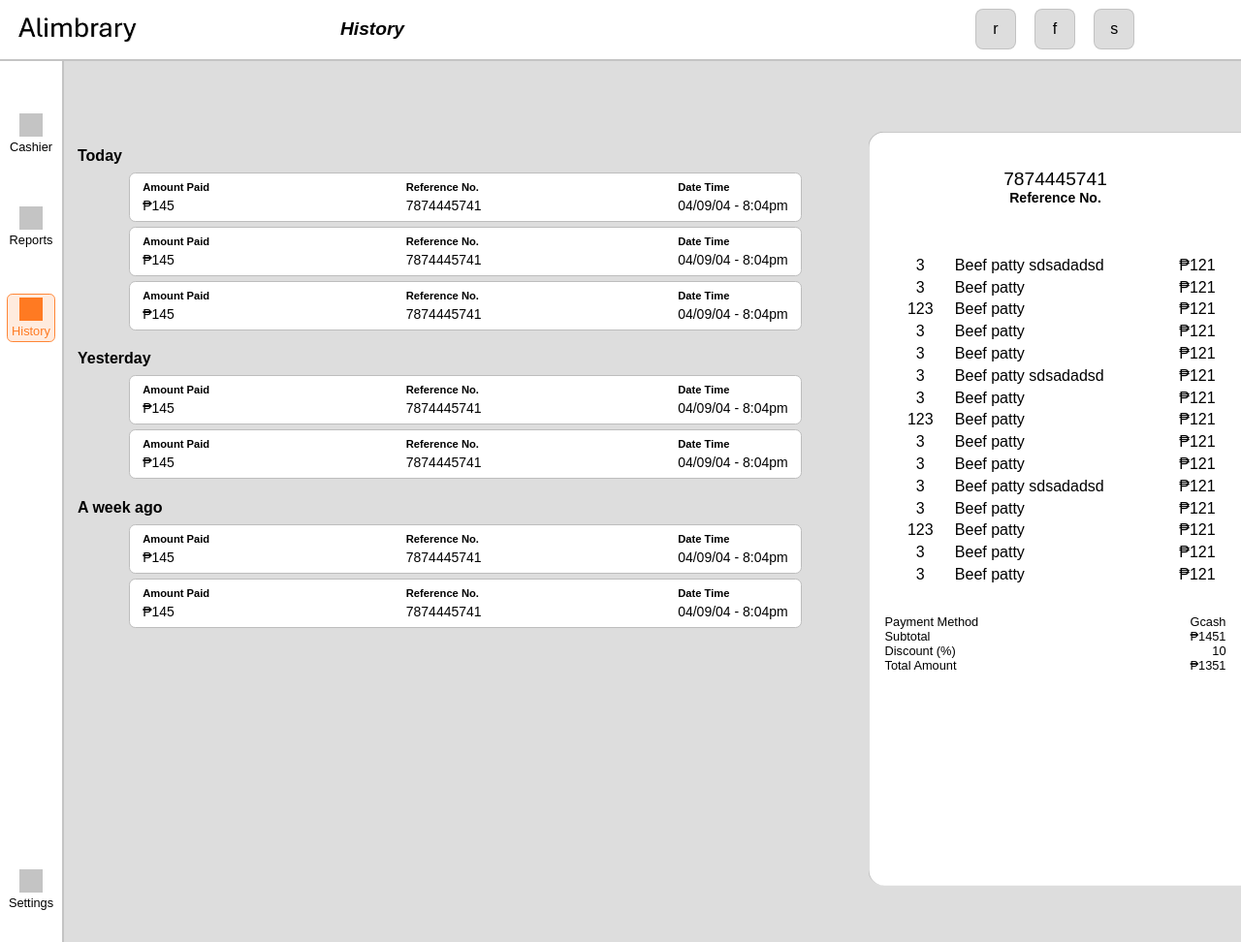
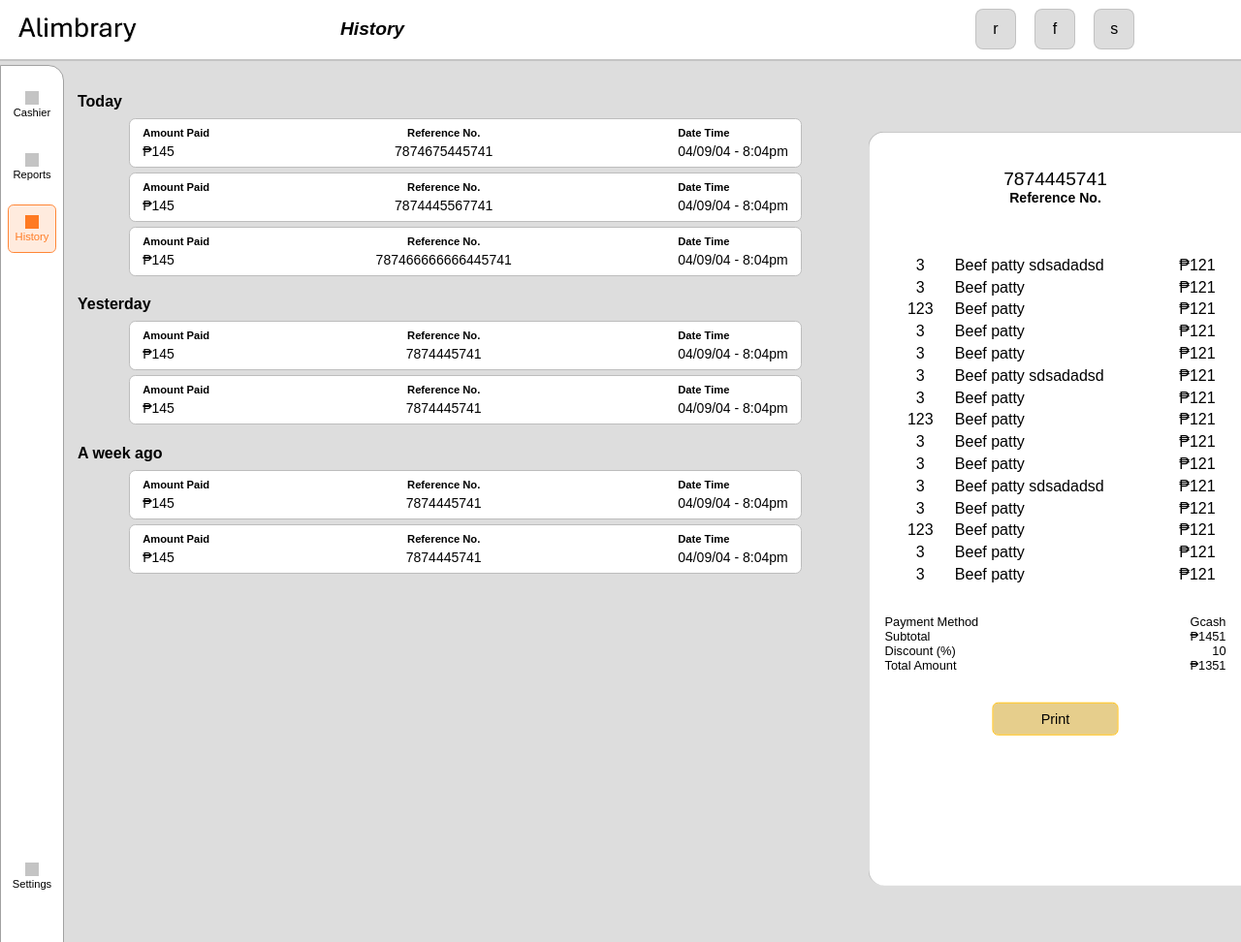
Before and after one commit to hikusama/chef-Jose-POS, a PHP site: page /pannel/history.html in a window 1280 px wide. Shown: the whole page at 97% size. Run offline with PHP 8.4, Linux system fonts and the light colour scheme.

Commit message:
Size adjusted UI

```diff
--- a/UX/script.js
+++ b/UX/script.js
@@ -31,7 +31,6 @@ $(document).ready(function () {
                 document.documentElement.msRequestFullscreen();
             }
         } else {
-            // Exit fullscreen
             $("#screencontroll img").attr("src", "../image/fullscreen.png")
 
             if (document.exitFullscreen) {
@@ -91,9 +90,12 @@ $(document).ready(function () {
 
             $(this).find("p img").removeClass("arrow");
             $(this).next(".qntity").removeClass("quantityShow");
+            $(this).closest("ol").removeClass("bxselected");
         }else{
             $("p img").removeClass("arrow");
             $(".qntity").removeClass("quantityShow");
+            $("#counter_body ol").removeClass("bxselected");
+            $(this).closest("ol").addClass("bxselected");
             $(this).find("p img").addClass("arrow");
             $(this).next(".qntity").addClass("quantityShow");
         }
--- a/pannel/history.html
+++ b/pannel/history.html
@@ -29,13 +29,13 @@
     <div class="outwrap">
 
         <div class="side_nav">
+            <div class="side_nav2d">
+
                 <div class="inner_side_nav">
                     <li id="cashier">
-                    <div class=""></div>
                         <div class="textdp"><i></i>Cashier</div>
                     </li>
                     <li id="reports">
-                    <div class=""></div>
                         <div class="textdp"><i></i>Reports</div>
                     </li>
                     <li id="history" class="on_select">
@@ -45,9 +45,9 @@
                 </div>
                 <div class="inner_side_nav_settings">
                     <li id="settings">
-                    <div class=""></div>
                         <div class="textdp"><i></i>Settings</div>
                     </li>
+                </div>
             </div>
 
         </div>
@@ -64,7 +64,7 @@
                                 </li>
                                 <li>
                                     <h5>Reference No.</h5>
-                                    <p>7874445741</p>
+                                    <p>7874675445741</p>
                                 </li>
                                 <li>
                                     <h5>Date Time</h5>
@@ -78,7 +78,7 @@
                                 </li>
                                 <li>
                                     <h5>Reference No.</h5>
-                                    <p>7874445741</p>
+                                    <p>7874445567741</p>
                                 </li>
                                 <li>
                                     <h5>Date Time</h5>
@@ -92,7 +92,7 @@
                                 </li>
                                 <li>
                                     <h5>Reference No.</h5>
-                                    <p>7874445741</p>
+                                    <p>787466666666445741</p>
                                 </li>
                                 <li>
                                     <h5>Date Time</h5>
@@ -277,6 +277,9 @@
                             <p>₱1351</p>
                         </li>
                     </ol>
+                    <div class="askReceipt">
+                        <button type="button" id="print_receipt">Print</button>
+                    </div>
                 </div>
             </div>
 
--- a/style.css
+++ b/style.css
@@ -116,19 +116,33 @@ body {
 
 /* first column */
 .side_nav {
-    overflow: hidden;
-    padding-top: 7rem;
-    border-right: solid rgba(0, 0, 0, 0.233) 2px;
-    background-color: rgb(255, 255, 255);
+    background-color: transparent;
     width: 4rem;
     height: 100%;
     position: absolute;
     color: black;
+    /* font-variant: small-caps; */
+
+}
+
+.side_nav2d {
+    margin: 4.2rem 0;
+    width: 100%;
+    height: 100%;
     display: flex;
     flex-direction: column;
     justify-content: space-between;
-    /* font-variant: small-caps; */
+    background-color: #A27C12;
+    border: solid rgb(161, 161, 161) 1px;
+    background-color: rgb(255, 255, 255);
+    border-radius: 0 1rem 0 0;
 
+}
+.side_nav2d > *:nth-child(1){
+    margin-top: 1rem;
+}
+.side_nav2d > *:nth-child(2){
+    margin-bottom: 7rem;
 }
 
 .side_nav li,
@@ -157,6 +171,7 @@ body {
     position: absolute;
     background-color: rgb(255 104 3 / 13%);
     outline: solid rgba(255, 104, 3, 0.795) 1px;
+    border: none;
     border: none;
     border-radius: .3rem;
     animation-name: roll_in;
@@ -187,11 +202,16 @@ body {
     position: relative;
     z-index: 2;
     text-align: center;
+    font-size: .7rem;
+
 }
 
 .side_nav li {
     cursor: pointer;
+
 }
+
+
 
 .side_nav li:hover {
     transition: .3s;
@@ -206,13 +226,12 @@ body {
 .inner_side_nav {
     display: flex;
     flex-direction: column;
-    row-gap: 3rem;
+    row-gap: 1rem;
     align-items: center;
 
 }
 
 .inner_side_nav_settings {
-    transform: translateY(-9rem);
     width: 100%;
     display: grid;
     place-items: center;
@@ -228,8 +247,8 @@ body {
 .side_nav i {
 
     display: inline-block;
-    height: 1.5rem;
-    width: 1.5rem;
+    height: .9rem;
+    width: .9rem;
     background-color: rgba(0, 0, 0, 0.233);
 }
 
@@ -238,7 +257,8 @@ body {
 .products {
     padding-left: 4.2rem;
     background-color: rgb(221, 221, 221);
-    height: 100%;
+    height: 100vh ;
+    overflow: hidden;
     padding-top: 4rem;
 }
 
@@ -382,6 +402,11 @@ img {
     justify-content: flex-start;
     flex-wrap: wrap;
     gap: .5rem;
+    height: fit-content;
+    max-height: 60vh;
+    overflow-y: scroll;
+    scrollbar-width: thin;
+    padding-bottom: 15rem;
 }
 
 .products_content ol {
@@ -461,6 +486,15 @@ img {
     border: solid 1px rgb(161, 161, 161);
     border-radius: .4rem;
     cursor: pointer;
+    background-color: white;
+
+
+}
+
+.bxselected {
+    transition: .3s;
+    box-shadow: -.2rem .1rem .1rem #A27C12;
+    background-color: rgba(173, 173, 173, 0.26)  !important;
 
 }
 
@@ -492,13 +526,15 @@ img {
 #counter_body ol p:nth-child(3) {
     display: grid;
 }
-.qntity{
+
+.qntity {
     visibility: hidden;
     display: flex;
     flex-direction: column;
     align-items: center;
 }
-.qntity div{
+
+.qntity div {
     width: 70%;
     display: flex;
     flex-direction: column;
@@ -507,31 +543,40 @@ img {
     margin-top: 1rem;
 
 }
-.qntity p,.qntity input{
+
+.qntity p,
+.qntity input {
     width: 10rem;
 }
-.qntity p{
+
+.qntity p {
     font-size: .85rem;
     display: grid;
     justify-content: start;
     transform: translateX(-1rem);
 }
-.qntity input{
+
+.qntity input {
     text-align: end;
     padding: 0 1rem;
     height: 1.8rem;
 }
 
-.quantityShow{
+.quantityShow {
     height: 5rem !important;
+    transition: .1s;
+
 }
-.quantityShow > *{
+
+.quantityShow>* {
     visibility: visible !important;
 }
-.arrow{
+
+.arrow {
     transform: rotate(90deg);
     transition: .4s;
 }
+
 #counter_body ol p img {
     height: .9rem;
 }
@@ -576,31 +621,36 @@ img {
     justify-content: space-between;
     padding: 0 1rem;
 }
-.totaling section:nth-child(1){
+
+.totaling section:nth-child(1) {
     align-items: end;
 
 }
-.totaling section select{
-     height: 1.5rem;
+
+.totaling section select {
+    height: 1.5rem;
     cursor: pointer;
     background-color: rgb(199, 199, 199);
 }
-.totaling section li{
+
+.totaling section li {
     list-style: none;
 }
 
-.totaling section:nth-child(4){
+.totaling section:nth-child(4) {
     margin-top: .8rem;
     font-weight: 600;
     font-size: 1.3rem;
 }
-.totaling section:nth-child(5){
+
+.totaling section:nth-child(5) {
     display: flex;
     justify-content: center;
     gap: .5rem;
     margin-top: .5rem;
 }
-.totaling section:nth-child(5) button{
+
+.totaling section:nth-child(5) button {
     cursor: pointer;
     height: 3rem;
     width: 8rem;
@@ -608,19 +658,23 @@ img {
     border: none;
     color: white;
 }
-.totaling section:nth-child(5) #discount:hover{
-    background-color:#d4700bbb ;
+
+.totaling section:nth-child(5) #discount:hover {
+    background-color: #d4700bbb;
     transition: .3s;
 }
-.totaling section:nth-child(5) #proceed:hover{
-    background-color:#a27c12c5 ;
+
+.totaling section:nth-child(5) #proceed:hover {
+    background-color: #a27c12c5;
     transition: .3s;
 }
-.totaling section #discount{
+
+.totaling section #discount {
     outline: solid 1px #ff8000;
     background-color: #cc6600de;
 }
-.totaling section #proceed{
+
+.totaling section #proceed {
     outline: solid 1px #ffbe0a;
     background-color: #A27C12;
 }
--- a/styling/history.css
+++ b/styling/history.css
@@ -1,6 +1,6 @@
 .history_cont{
     background-color: rgb(221, 221, 221);
-    padding: 9.5rem 0 0 4rem;
+    padding: 6rem 0 0 4rem;
 
 }
 .time_section{
@@ -51,6 +51,9 @@
     border-radius: .4rem;
     border: solid 1px rgb(189, 189, 189);
     padding: .5rem .8rem;
+}
+.history_cont li:nth-child(2){
+    text-align: center;
 }
 .history_cont li{
     list-style: none;
@@ -161,3 +164,25 @@
     font-size: .8rem;
     margin: 0 1rem;
 }
+.askReceipt{
+    display: flex;
+    justify-content: center;
+    margin-top: 2rem;
+
+}
+#print_receipt{
+    height: 2rem;
+    border-radius: .3rem;
+    border: none;
+    outline: solid 1px #ffbb00;
+    background-color: #d4ab3a94;
+    cursor: pointer;
+    font-size: .9rem;
+    font-weight: 60;
+    width: 8rem;
+}
+#print_receipt:hover{
+    box-shadow: inset 8rem 0 0 #a27c129c;
+    transition: .3s;
+    background-color: #a27c129c;
+}
```
Also changed, not shown: pannel/cashier.html (+35 -3 lines), pannel/reports.html (+3 -4 lines), pannel/settings.html (+6 -5 lines). Lines whose indentation alone changed are shown as unchanged.
